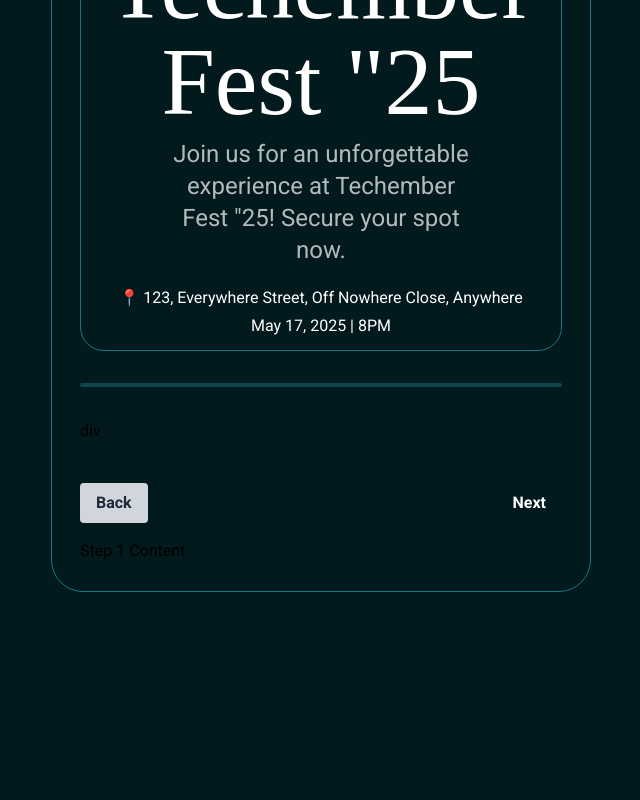
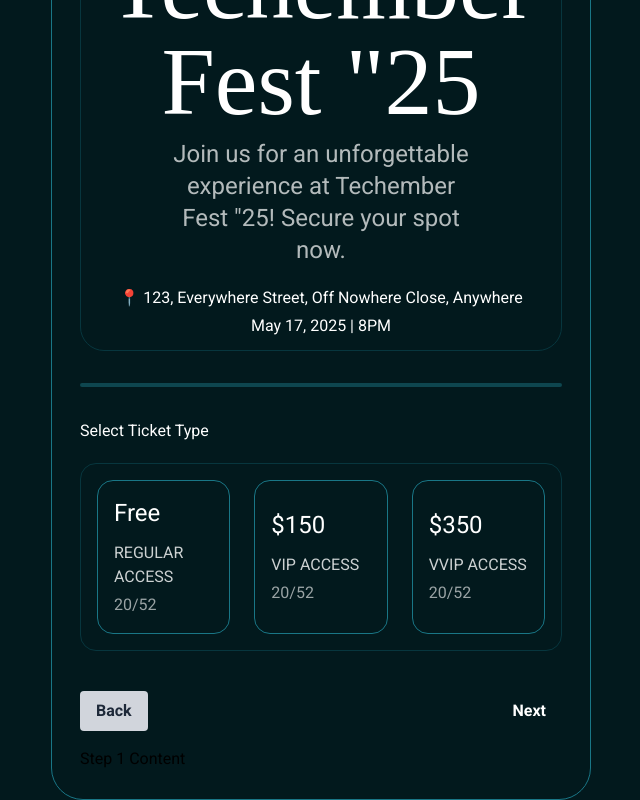
Before and after one commit to Jaymi-01/ticket-generator-app, a React (Vite) app: page / in a window 1280 px wide. Shown: the part 334-1134 px from the top of the page, without its empty margins (319-959 px from the left). Before the commit the page ends 926 px from the top, so only its background shows below. Built offline with nearby package versions, Linux system fonts and the light colour scheme; a web font is replaced by a local one.

Commit message:
completeed the select ticket section

```diff
--- a/src/components/TicketCard.jsx
+++ b/src/components/TicketCard.jsx
@@ -3,9 +3,15 @@ import React, { useState, useEffect } from "react";
 const TicketCard = ({ totalSteps = 3 }) => {
   const [currentStep, setCurrentStep] = useState(1);
   const [progress, setProgress] = useState(0);
+  const [selectedTicket, setSelectedTicket] = useState(null);
+
+  const ticketTypes = [
+    { id: "free", name: "Free", description: "REGULAR ACCESS", availability: "20/52" },
+    { id: "vip", name: "$150", description: "VIP ACCESS", availability: "20/52" },
+    { id: "vvip", name: "$350", description: "VVIP ACCESS", availability: "20/52" },
+  ];
 
   useEffect(() => {
-    // Calculate progress whenever currentStep changes
     const newProgress = ((currentStep - 1) / (totalSteps - 1)) * 100;
     setProgress(isNaN(newProgress) ? 0 : newProgress);
   }, [currentStep, totalSteps]);
@@ -20,6 +26,11 @@ const TicketCard = ({ totalSteps = 3 }) => {
     if (currentStep > 1) {
       setCurrentStep(currentStep - 1);
     }
+  };
+
+  const handleSelectTicket = (ticketId) => {
+    setSelectedTicket(ticketId);
+    console.log(`Selected ticket: ${ticketId}`);
   };
 
   return (
@@ -41,7 +52,7 @@ const TicketCard = ({ totalSteps = 3 }) => {
           style={{ width: `${progress}%` }}
         />
       </div>
-      <div className="border border-border rounded-3xl mt-5 p-3 text-center">
+      <div className="border border-border2 rounded-3xl mt-5 p-3 text-center">
         <h1 className="font-secondary text-white text-5xl md:text-8xl">
           Techember Fest "25
         </h1>
@@ -55,8 +66,23 @@ const TicketCard = ({ totalSteps = 3 }) => {
         </div>
       </div>
       <div className="bg-bar rounded-md h-1 w-full my-8"></div>
-      div
+      <div className="text-white ">Select Ticket Type</div>
 
+      <div className="border border-border2 p-4 rounded-2xl mt-5 flex flex-col gap-y-6 md:gap-y-0 md:flex-row md:gap-x-6">
+        {ticketTypes.map((ticket) => (
+          <button
+            key={ticket.id}
+            onClick={() => handleSelectTicket(ticket.id)}
+            className={`border border-border text-white p-4 rounded-2xl w-full text-left focus:outline-none focus:ring-2 focus:ring-border focus:bg-border ${
+              selectedTicket === ticket.id ? "bg-primary" : ""
+            }`}
+          >
+            <div className="text-2xl">{ticket.name}</div>
+            <div className="mt-3 opacity-80">{ticket.description}</div>
+            <div className="mt-1 opacity-60">{ticket.availability}</div>
+          </button>
+        ))}
+      </div>
 
       <div className="flex justify-between mt-10">
         <button
@@ -68,7 +94,7 @@ const TicketCard = ({ totalSteps = 3 }) => {
         </button>
         <button
           onClick={handleNext}
-          disabled={currentStep === totalSteps}
+          disabled={currentStep === totalSteps || !selectedTicket}
           className="bg-primary hover:bg-primary-dark text-white font-bold py-2 px-4 rounded focus:outline-none focus:shadow-outline"
         >
           Next
```
